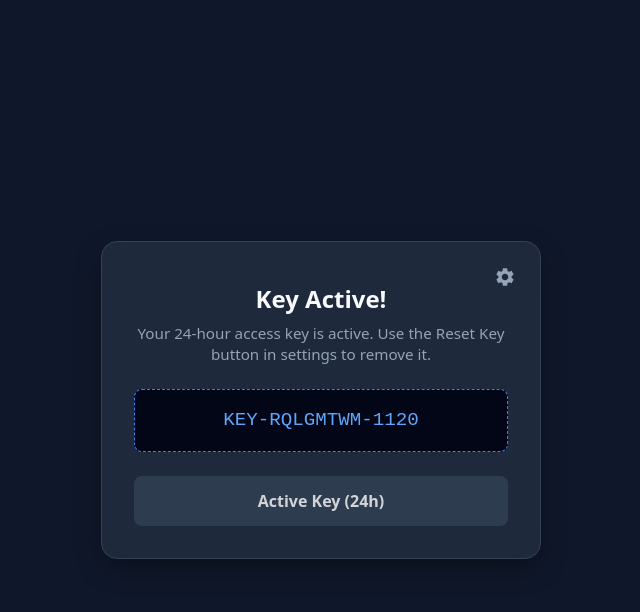
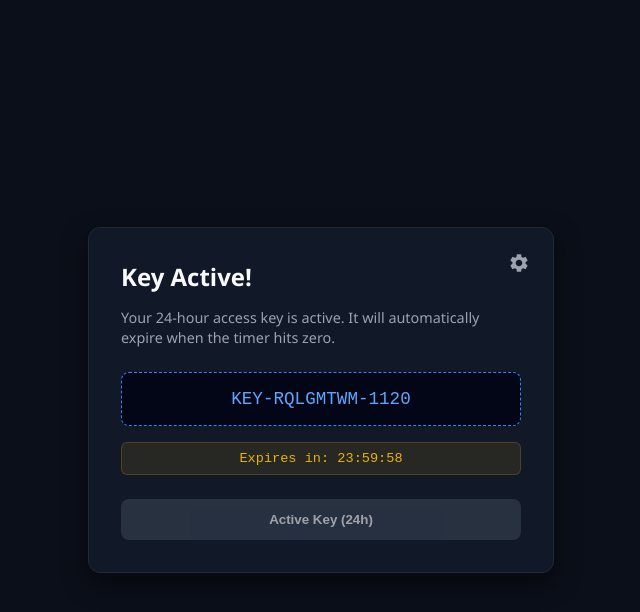
Before and after one commit to charayt123-Exploits/key-system, a plain HTML site: page index.html in a window 1280 px wide. Both pictures are taken after a click on the button "Generate Key". Shown: the whole page, without its empty margins (319-959 px from the left). Drawn offline with Linux system fonts and the light colour scheme.

Commit message:
index.html

```diff
--- a/index.html
+++ b/index.html
@@ -1,201 +1,183 @@
 <!DOCTYPE html>
 <html lang="en">
 <head>
-  <meta charset="UTF-8">
-  <meta name="viewport" content="width=device-width, initial-scale=1.0">
-  <title>Key Generator Portal</title>
+  <meta charset="UTF-8" />
+  <meta name="viewport" content="width=device-width, initial-scale=1.0" />
+  <title>Key Portal</title>
   <style>
     :root {
-      --bg-color: #0f172a;
-      --card-bg: #1e293b;
+      --bg-color: #0b0f19;
+      --card-bg: #111827;
       --accent-color: #3b82f6;
-      --accent-hover: #2563eb;
-      --danger-color: #ef4444;
-      --danger-hover: #dc2626;
-      --text-main: #f8fafc;
-      --text-muted: #94a3b8;
-      --border-color: #334155;
-    }
-
-    * {
-      box-sizing: border-box;
-      margin: 0;
-      padding: 0;
-      font-family: system-ui, -apple-system, BlinkMacSystemFont, 'Segoe UI', Roboto, sans-serif;
+      --text-main: #f9fafb;
+      --text-muted: #9ca3af;
+      --border-color: #1f2937;
     }
 
     body {
       background-color: var(--bg-color);
       color: var(--text-main);
+      font-family: 'Segoe UI', Tahoma, Geneva, Verdana, sans-serif;
       display: flex;
       justify-content: center;
       align-items: center;
       min-height: 100vh;
-      padding: 1rem;
+      margin: 0;
     }
 
     .portal-card {
-      position: relative;
       background-color: var(--card-bg);
       border: 1px solid var(--border-color);
-      border-radius: 16px;
-      padding: 2.5rem 2rem 2rem 2rem;
-      max-width: 440px;
+      border-radius: 12px;
+      padding: 2rem;
       width: 100%;
-      text-align: center;
-      box-shadow: 0 10px 30px -5px rgba(0, 0, 0, 0.4);
+      max-width: 400px;
+      box-shadow: 0 10px 25px rgba(0, 0, 0, 0.5);
+      position: relative;
     }
 
-    /* Top Right Header / Cog */
     .header-actions {
       position: absolute;
-      top: 1rem;
-      right: 1rem;
+      top: 1.2rem;
+      right: 1.2rem;
     }
 
     .cog-btn {
-      background: none;
+      background: transparent;
       border: none;
-      color: var(--text-muted);
       cursor: pointer;
-      padding: 0.5rem;
-      border-radius: 50%;
-      display: flex;
-      align-items: center;
-      justify-content: center;
-      transition: color 0.2s, background-color 0.2s;
-    }
-
-    .cog-btn:hover {
-      color: var(--text-main);
-      background-color: var(--border-color);
+      padding: 4px;
+      border-radius: 6px;
     }
 
     .cog-btn svg {
       width: 22px;
       height: 22px;
-      fill: currentColor;
+      fill: var(--text-muted);
+      transition: fill 0.2s;
     }
 
-    /* Dropdown Menu */
+    .cog-btn:hover svg {
+      fill: var(--text-main);
+    }
+
     .dropdown-menu {
       display: none;
       position: absolute;
-      top: 3.2rem;
-      right: 1rem;
-      background-color: #0f172a;
+      right: 0;
+      top: 30px;
+      background-color: #1f2937;
       border: 1px solid var(--border-color);
       border-radius: 8px;
-      padding: 0.75rem;
-      width: 200px;
-      text-align: left;
-      box-shadow: 0 10px 20px rgba(0,0,0,0.5);
+      padding: 1rem;
+      width: 180px;
+      box-shadow: 0 4px 12px rgba(0, 0, 0, 0.3);
       z-index: 10;
     }
 
     .dropdown-menu.show {
-      display: block;
+      display: flex;
+      flex-direction: column;
+      gap: 0.5rem;
     }
 
     .dropdown-menu label {
-      display: block;
       font-size: 0.8rem;
       color: var(--text-muted);
-      margin-bottom: 0.4rem;
-      text-transform: uppercase;
-      letter-spacing: 0.5px;
     }
 
     .dropdown-menu select {
-      width: 100%;
-      padding: 0.5rem;
-      background-color: var(--card-bg);
+      background: #111827;
       color: var(--text-main);
       border: 1px solid var(--border-color);
+      padding: 0.4rem;
       border-radius: 6px;
-      font-size: 0.9rem;
       outline: none;
-      margin-bottom: 0.75rem;
-      cursor: pointer;
     }
 
     .reset-btn {
-      width: 100%;
-      padding: 0.5rem;
-      background-color: var(--danger-color);
-      color: white;
+      background: #ef4444;
+      color: #fff;
       border: none;
+      padding: 0.4rem;
       border-radius: 6px;
-      font-weight: 600;
-      font-size: 0.85rem;
+      margin-top: 0.5rem;
       cursor: pointer;
-      transition: background-color 0.2s;
+      font-size: 0.8rem;
     }
 
     .reset-btn:hover {
-      background-color: var(--danger-hover);
+      background: #dc2626;
     }
 
     h1 {
       font-size: 1.5rem;
+      margin-top: 0;
       margin-bottom: 0.5rem;
     }
 
     p {
       color: var(--text-muted);
-      font-size: 0.95rem;
+      font-size: 0.9rem;
       margin-bottom: 1.5rem;
       line-height: 1.4;
     }
 
-    /* Main Action Button */
-    .btn {
-      width: 100%;
-      padding: 0.9rem;
-      background-color: var(--accent-color);
-      color: #ffffff;
-      border: none;
-      border-radius: 8px;
-      font-weight: 600;
-      font-size: 1rem;
-      cursor: pointer;
-      transition: background-color 0.2s, transform 0.1s;
-    }
-
-    .btn:hover:not(:disabled) {
-      background-color: var(--accent-hover);
-    }
-
-    .btn:active:not(:disabled) {
-      transform: scale(0.98);
-    }
-
-    .btn:disabled {
-      background-color: #334155;
-      cursor: not-allowed;
-      opacity: 0.8;
-    }
-
-    /* Key Display Box */
     .key-box {
       display: none;
       background-color: #020617;
       border: 1px dashed var(--accent-color);
-      padding: 1.2rem;
+      padding: 1rem;
       border-radius: 8px;
       font-family: monospace;
-      font-size: 1.2rem;
+      font-size: 1.1rem;
       color: #60a5fa;
-      margin-bottom: 1.5rem;
+      margin-bottom: 1rem;
       word-break: break-all;
       user-select: all;
+      text-align: center;
+    }
+
+    .timer-box {
+      display: none;
+      font-size: 0.85rem;
+      color: #eab308;
+      background: rgba(234, 179, 8, 0.1);
+      border: 1px solid rgba(234, 179, 8, 0.2);
+      padding: 0.5rem;
+      border-radius: 6px;
+      text-align: center;
+      margin-bottom: 1.5rem;
+      font-family: monospace;
+    }
+
+    .btn {
+      width: 100%;
+      background-color: var(--accent-color);
+      color: white;
+      border: none;
+      padding: 0.8rem;
+      border-radius: 8px;
+      font-weight: 600;
+      cursor: pointer;
+      transition: opacity 0.2s;
+    }
+
+    .btn:hover {
+      opacity: 0.9;
+    }
+
+    .btn:disabled {
+      cursor: not-allowed;
+      opacity: 0.6;
+      background-color: #374151;
     }
   </style>
 </head>
 <body>
 
   <div class="portal-card">
-    <!-- Top Right Cog Button & Dropdown -->
+    <!-- Top Right Settings -->
     <div class="header-actions">
       <button class="cog-btn" onclick="toggleDropdown()" title="Settings">
         <svg viewBox="0 0 24 24">
@@ -220,7 +202,10 @@
     <!-- Key Display Box -->
     <div class="key-box" id="keyDisplay"></div>
 
-    <!-- Generate Button -->
+    <!-- Countdown Display Box -->
+    <div class="timer-box" id="timerDisplay">Expires in: --:--:--</div>
+
+    <!-- Action Button -->
     <button class="btn" id="actionBtn" onclick="generateKey()">Generate Key</button>
   </div>
 
@@ -229,17 +214,18 @@
     const title = document.getElementById('title');
     const description = document.getElementById('description');
     const keyDisplay = document.getElementById('keyDisplay');
+    const timerDisplay = document.getElementById('timerDisplay');
     const dropdownMenu = document.getElementById('dropdownMenu');
     const durationSelect = document.getElementById('durationSelect');
 
-    // Check for an existing saved key on load
+    let countdownInterval = null;
+
     window.addEventListener('DOMContentLoaded', loadSavedKey);
 
     function toggleDropdown() {
       dropdownMenu.classList.toggle('show');
     }
 
-    // Close dropdown if user clicks outside
     window.addEventListener('click', (e) => {
       if (!e.target.closest('.header-actions')) {
         dropdownMenu.classList.remove('show');
@@ -249,33 +235,76 @@
     function loadSavedKey() {
       const savedData = localStorage.getItem('user_access_key_data');
       if (savedData) {
-        const { key, durationHours } = JSON.parse(savedData);
-        showCompletedState(key, durationHours);
+        const { key, durationHours, expiresAt } = JSON.parse(savedData);
+        const now = Date.now();
+
+        if (now >= expiresAt) {
+          // Key has already expired
+          resetKey();
+        } else {
+          showCompletedState(key, durationHours, expiresAt);
+        }
       }
     }
 
     function generateKey() {
       const selectedHours = parseInt(durationSelect.value, 10);
+      const now = Date.now();
 
-      // Generate pseudo-random key
+      // Expiration time in milliseconds (Hours * 60m * 60s * 1000ms)
+      const expiresAt = now + (selectedHours * 60 * 60 * 1000);
+
+      // Random key structure
       const randomKey = 'KEY-' + Math.random().toString(36).substring(2, 10).toUpperCase() + '-' + Date.now().toString().slice(-4);
 
-      // Save key data in localStorage (remains saved until Reset is pressed)
-      const keyData = { key: randomKey, durationHours: selectedHours };
+      const keyData = {
+        key: randomKey,
+        durationHours: selectedHours,
+        expiresAt: expiresAt
+      };
+
       localStorage.setItem('user_access_key_data', JSON.stringify(keyData));
 
-      showCompletedState(randomKey, selectedHours);
+      showCompletedState(randomKey, selectedHours, expiresAt);
       dropdownMenu.classList.remove('show');
     }
 
+    function startCountdown(expiresAt) {
+      if (countdownInterval) clearInterval(countdownInterval);
+
+      function updateTimer() {
+        const now = Date.now();
+        const timeRemaining = expiresAt - now;
+
+        if (timeRemaining <= 0) {
+          clearInterval(countdownInterval);
+          resetKey();
+          return;
+        }
+
+        const hours = Math.floor(timeRemaining / (1000 * 60 * 60));
+        const minutes = Math.floor((timeRemaining % (1000 * 60 * 60)) / (1000 * 60));
+        const seconds = Math.floor((timeRemaining % (1000 * 60)) / 1000);
+
+        const pad = (num) => String(num).padStart(2, '0');
+        timerDisplay.innerText = `Expires in: ${pad(hours)}:${pad(minutes)}:${pad(seconds)}`;
+      }
+
+      updateTimer();
+      countdownInterval = setInterval(updateTimer, 1000);
+    }
+
     function resetKey() {
+      if (countdownInterval) clearInterval(countdownInterval);
       localStorage.removeItem('user_access_key_data');
 
-      // Reset UI back to initial state
       title.innerText = 'Key Generator';
       description.innerText = 'Click the button below to generate your access key.';
       keyDisplay.style.display = 'none';
       keyDisplay.innerText = '';
+
+      timerDisplay.style.display = 'none';
+      timerDisplay.innerText = '';
 
       actionBtn.innerText = 'Generate Key';
       actionBtn.disabled = false;
@@ -283,15 +312,19 @@
       dropdownMenu.classList.remove('show');
     }
 
-    function showCompletedState(key, duration) {
+    function showCompletedState(key, duration, expiresAt) {
       title.innerText = 'Key Active!';
-      description.innerText = `Your ${duration}-hour access key is active. Use the Reset Key button in settings to remove it.`;
+      description.innerText = `Your ${duration}-hour access key is active. It will automatically expire when the timer hits zero.`;
 
       keyDisplay.innerText = key;
       keyDisplay.style.display = 'block';
 
+      timerDisplay.style.display = 'block';
+
       actionBtn.innerText = `Active Key (${duration}h)`;
       actionBtn.disabled = true;
+
+      startCountdown(expiresAt);
     }
   </script>
 </body>
```
